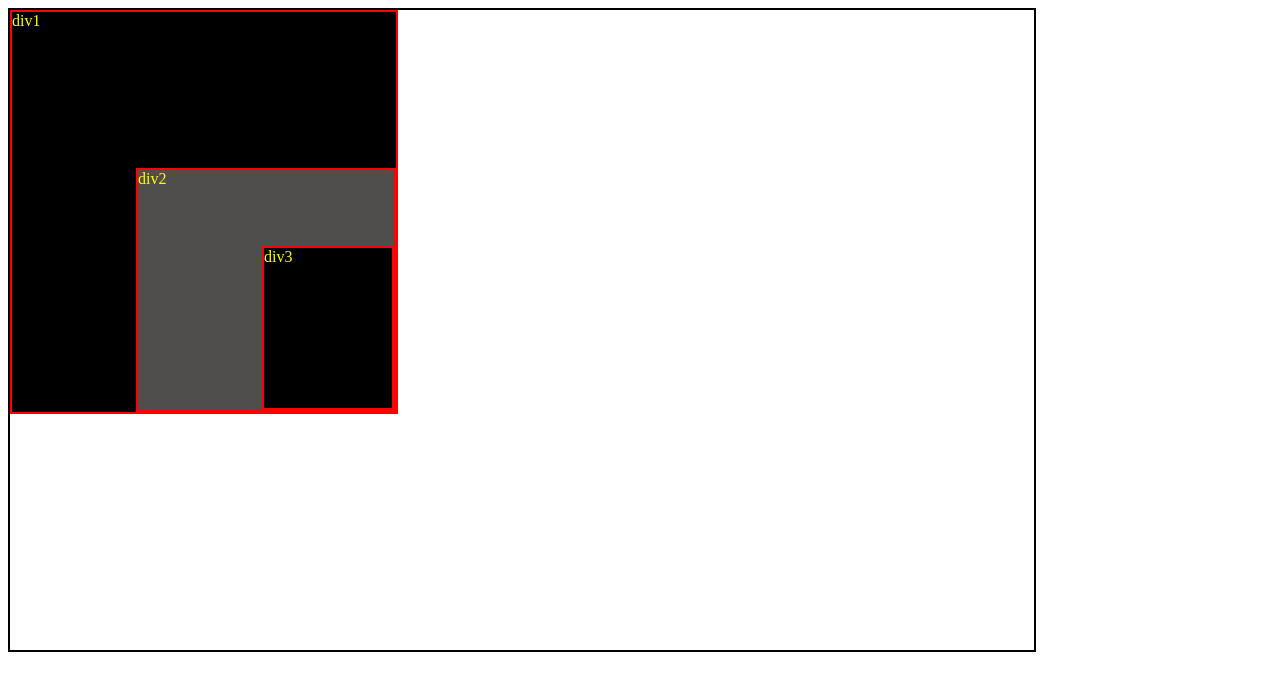
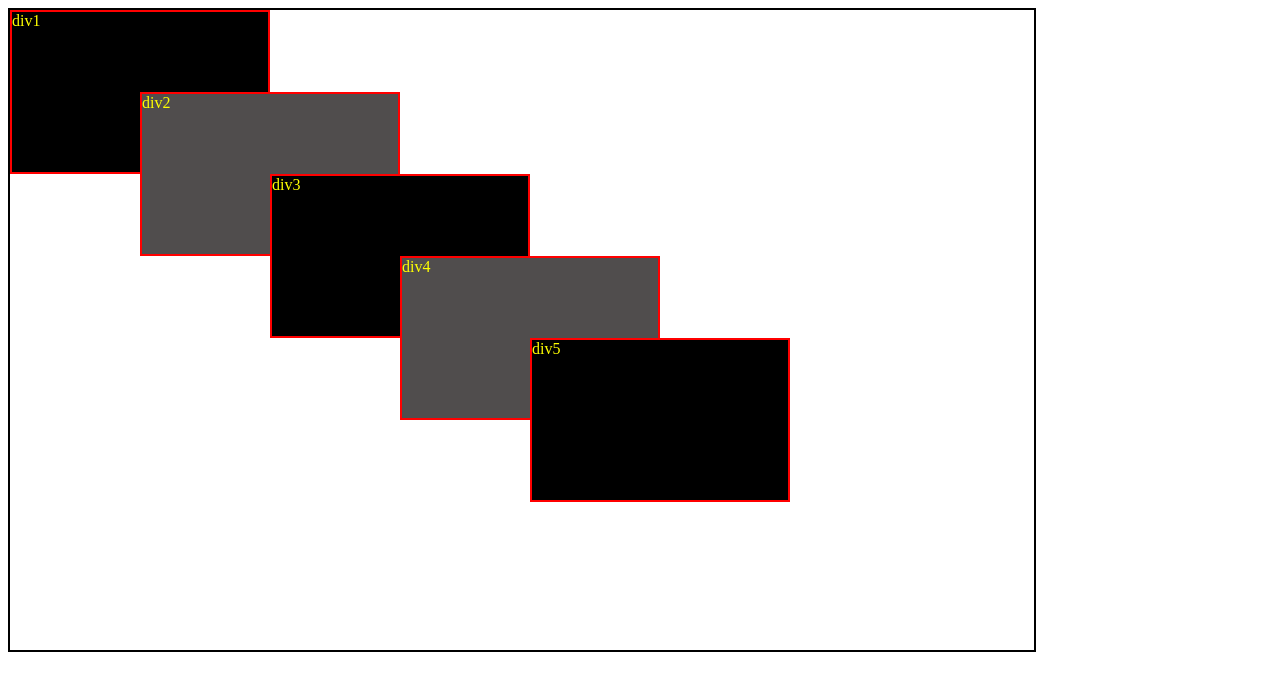
Before and after one commit to mv735065/Html-Css-drill-flex, a plain HTML site: page Drill-Flex/Chalenge-13/home.html in a window 1280 px wide. Drawn offline with Linux system fonts and the light colour scheme.

Commit message:
completed all 15

```diff
--- a/Drill-Flex/Chalenge-12/style.css
+++ b/Drill-Flex/Chalenge-12/style.css
@@ -14,14 +14,13 @@
 
 
 }
-body{
-  display: flex;
-}
+
 
 .div1 {
   width: 30vw;
   height: 50vh;
   background-color: black;
+  position: relative;
 
 }
 
@@ -29,14 +28,17 @@ body{
   width: 20vw;
   height: 30vh;
   color: white;
-  position: relative;
-  right: 50%;
-
+  position: absolute;
+  bottom: 0;
+  right:-10vw;
 
 }
 
 .div3{
   background-color: black;
   color: white;
+  position: absolute;
+  bottom: -10vh;
+  right: 0;
 
 }
--- a/Drill-Flex/Chalenge-13/home.html
+++ b/Drill-Flex/Chalenge-13/home.html
@@ -10,10 +10,18 @@
     <div class="box">
         <div class="div1 box1">div1
             <div class="div2 box1">div2
-                <div class="div3 box1">div3</div>
+                <div class="div3 box1">div3
+                    <div class="div4 box1">div4
+                        <div class="div5 box1">div5</div>
+                    </div>
+                </div>
             </div>
+        </div>
 
-        </div>
+
+
+
+
 
 
 
--- a/Drill-Flex/Chalenge-13/style.css
+++ b/Drill-Flex/Chalenge-13/style.css
@@ -1,5 +1,5 @@
 .box1 {
-  width: 10vw;
+  width: 20vw;
   height: 20vh;
   background-color: rgb(80, 77, 77);
   border: 2px solid red;
@@ -11,29 +11,46 @@
   border: 2px solid black;
   background-color: white;
   color: yellow;
-
+  display: flex;
 
 }
 
 .div1 {
-  width: 30vw;
-  height: 50vh;
+
   background-color: black;
   position: relative;
 
 }
 
 .div2{
-  width: 20vw;
-  height: 30vh;
   position: absolute;
-  bottom: 0;
-  right: 0;
+  top:50%;
+  left: 50%;
+
+
 }
 
 .div3{
   background-color: black;
   position: absolute;
-  bottom: 0;
-  right: 0;
+  top:50%;
+  left: 50%;
+
 }
+
+
+.div4{
+  position: absolute;
+  top:50%;
+  left: 50%;
+
+
+}
+
+.div5{
+  background-color: black;
+  position: absolute;
+  top:50%;
+  left: 50%;
+
+}
--- /dev/null
+++ b/Drill-Flex/Chalenge-14/style.css
@@ -0,0 +1,24 @@
+.box1 {
+  width: 20vw;
+  height: 20vh;
+  background-color: rgb(80, 77, 77);
+  border: 2px solid red;
+}
+
+.box {
+  height: 60vh;
+  width: 60vw;
+  border: 2px solid black;
+  background-color: white;
+  color: yellow;
+  display: flex;
+  flex-direction: row-reverse;
+}
+
+.div1 {
+  width: 40vw;
+  height: 40vh;
+  background-color: black;
+  display: flex;
+  flex-direction: column-reverse;
+}
```
Also changed, not shown: Drill-Flex/Chalenge-12/home.html (+9 -14 lines), Drill-Flex/Chalenge-14/home.html (added, +22 -0 lines), Drill-Flex/Chalenge-15/h2.html (renamed from h2.html), Drill-Flex/Chalenge-15/h2style.css (renamed from h2style.css).
